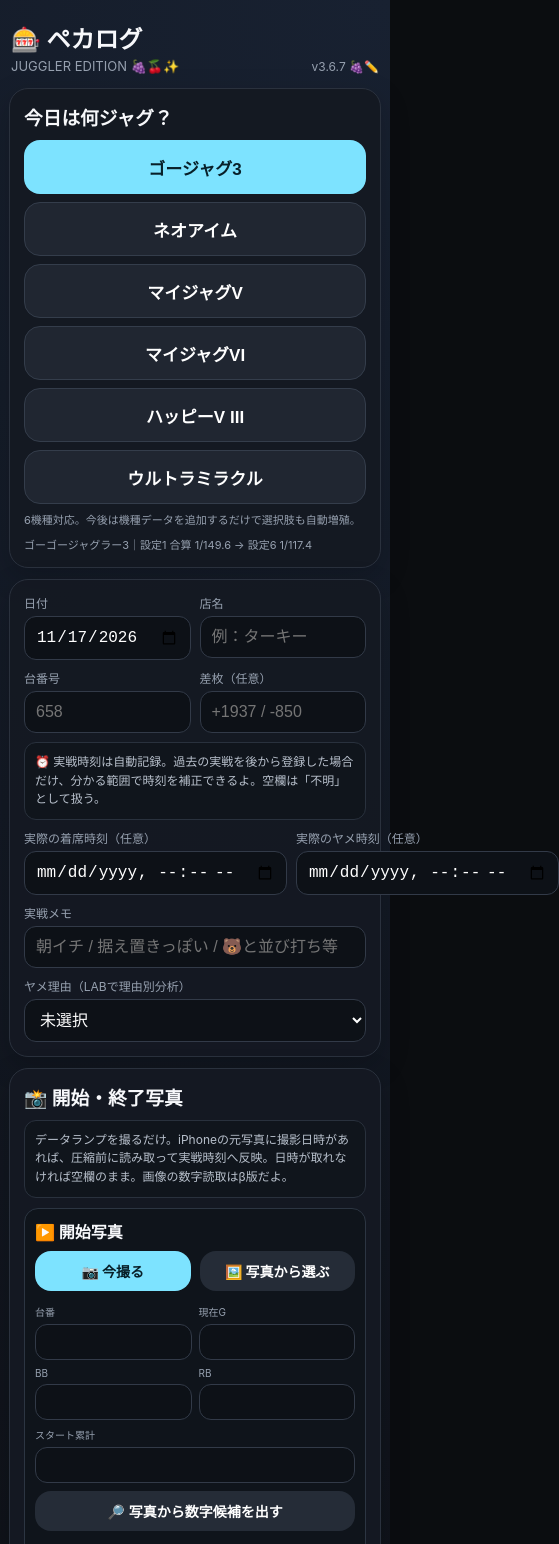
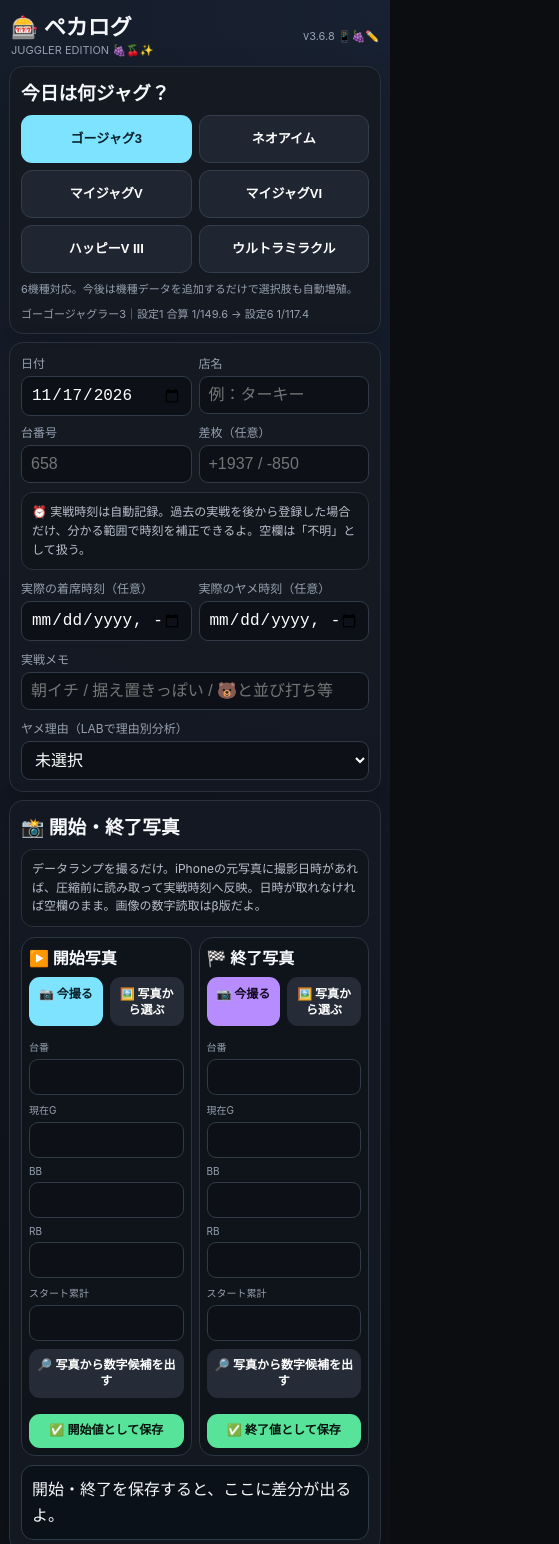
Before and after one commit to a80810041-ui/pekalog, a plain HTML site: page index.html in a window 390 px wide. Shown: the top 1544 px of the page, 559 px wide, since content can reach past the window. Drawn offline with Linux system fonts and the light colour scheme.

Commit message:
Update index.html

```diff
--- a/index.html
+++ b/index.html
@@ -4,7 +4,7 @@
 <meta charset="utf-8">
 <meta name="viewport" content="width=device-width,initial-scale=1,viewport-fit=cover">
 <meta name="theme-color" content="#0b0d10">
-<title>ペカログ JUGGLER EDITION v3.6.7 BONUS EDIT</title>
+<title>ペカログ JUGGLER EDITION v3.6.8 MOBILE</title>
 <style>
 :root{
  --bg:#0b0d10;--panel:#151922;--panel2:#0f1319;--line:#2a313d;--text:#f7f8fb;--muted:#96a0af;
@@ -62,6 +62,48 @@ input,select,textarea{width:100%;background:#0d1117;color:#fff;border:1px solid
 .quickHint{text-align:center;font-size:12px;color:#91a0b2;margin-top:8px}
 .photoDelta{background:#0b1118;border:1px solid #2e3b49;border-radius:12px;padding:10px;margin-top:9px;line-height:1.65}
 @media(max-width:560px){.photoGrid{grid-template-columns:1fr}.photoFields{grid-template-columns:repeat(2,1fr)}}
+
+
+
+/* PEKALOG JUGGLER v3.6.8 | iPhone 12 mini layout: presentation only */
+html,body{max-width:100%;overflow-x:clip}
+.wrap,.card,.notice,.stat,.item,.archiveItem,.archiveJudge,.shareBox{min-width:0;max-width:100%}
+.wrap *{overflow-wrap:anywhere}
+@media(max-width:600px){
+ .wrap{width:100%;max-width:100%;padding:9px 9px calc(25px + env(safe-area-inset-bottom))}
+ header{align-items:center;gap:5px;flex-wrap:wrap;margin:5px 2px 9px}
+ h1{font-size:22px;line-height:1.2}.ver{font-size:11px;white-space:normal;text-align:right}
+ .sub{font-size:11px}
+ .card{border-radius:14px;margin:8px 0;padding:11px}
+ .grid2,.grid3,.grid4,.photoFields,.quickFlags{gap:7px;min-width:0}
+ .grid2>* ,.grid3>* ,.grid4>*,.photoFields>*,.quickFlags>*{min-width:0}
+ .grid3{grid-template-columns:repeat(2,minmax(0,1fr))}
+ .grid4{grid-template-columns:repeat(2,minmax(0,1fr))}
+ .photoGrid{grid-template-columns:repeat(2,minmax(0,1fr));gap:7px}
+ .photoSlot{padding:7px;min-width:0}
+ .photoFields{grid-template-columns:1fr}
+ .stat{min-height:60px;padding:8px;border-radius:11px}
+ .v{font-size:18px;overflow-wrap:anywhere}
+ .btn{max-width:100%;min-width:0;padding:11px 7px;font-size:15px;border-radius:11px;white-space:normal;line-height:1.3}
+ .btn.small{font-size:12px;padding:9px 7px}
+ .quickBonus{font-size:20px!important;padding:14px 7px!important;min-height:55px}
+ .modelBtn{min-height:48px;font-size:13px}
+ input,select,textarea{max-width:100%;min-width:0;font-size:16px;padding:9px;border-radius:9px}
+ .item,.archiveTop,.archiveJudgeTop{min-width:0;flex-wrap:wrap}
+ .item>*,.archiveTop>*,.archiveJudgeTop>*{min-width:0;max-width:100%}
+ .hist{max-height:290px}
+ .shareBox,pre,code{white-space:pre-wrap;overflow-wrap:anywhere;word-break:break-word;max-width:100%}
+ img,svg,canvas,video{max-width:100%;height:auto}
+ table{max-width:100%;width:100%;table-layout:fixed}
+ td,th{overflow-wrap:anywhere;word-break:break-word}
+ .settingRow{grid-template-columns:38px minmax(0,1fr) 47px;gap:5px}
+ .syncDialog{max-width:100%;padding:12px}
+}
+.archiveMobileHead{display:flex;align-items:center;justify-content:space-between;gap:8px;flex-wrap:wrap}
+.archiveMobileHead h3{margin:0}
+.archiveMobileToggle{border:1px solid #465970;background:#243348;color:#eff7ff;padding:9px 11px;border-radius:10px;font-size:13px;font-weight:700;cursor:pointer}
+.archiveMobileBody.isClosed{display:none}
+.archiveMobileSummary{font-size:11px;color:#a7b8cc;margin:8px 0 2px}
 
 </style>
 
@@ -1147,4 +1189,31 @@ function startTurkeyCollection(){
 window.addEventListener('load',updateTurkeySyncStatus);
 </script>
 
+
+<script id="pekalog-mobile-v368">
+(function(){
+ 'use strict';
+ const install=()=>{
+  const heading=[...document.querySelectorAll('.card > h3')].find(h=>h.textContent.includes('保存済み実戦'));
+  if(!heading || heading.closest('.card').dataset.mobileArchiveReady)return;
+  const card=heading.closest('.card');card.dataset.mobileArchiveReady='1';
+  const head=document.createElement('div');head.className='archiveMobileHead';
+  const button=document.createElement('button');button.type='button';button.className='archiveMobileToggle';button.setAttribute('aria-expanded','false');button.textContent='履歴を開く ▾';
+  const body=document.createElement('div');body.className='archiveMobileBody isClosed';body.id='pekaArchiveMobileBody';
+  heading.before(head);head.append(heading,button);
+  while(head.nextSibling)body.appendChild(head.nextSibling);
+  card.append(body);
+  const summary=document.createElement('div');summary.className='archiveMobileSummary';summary.textContent='保存データはそのまま。必要なときだけ一覧を表示';
+  head.after(summary);
+  const setOpen=open=>{body.classList.toggle('isClosed',!open);button.setAttribute('aria-expanded',String(open));button.textContent=open?'履歴を閉じる ▴':'履歴を開く ▾';};
+  button.onclick=()=>setOpen(body.classList.contains('isClosed'));
+  // Open archive automatically when user follows an anchor, leaving stored records untouched.
+  if(location.hash==='#archives')setOpen(true);
+  const version=document.querySelector('header .ver');if(version)version.textContent='v3.6.8 📱🍇✏️';
+  document.title='ペカログ JUGGLER EDITION v3.6.8 MOBILE';
+ };
+ if(document.readyState==='loading')document.addEventListener('DOMContentLoaded',install,{once:true});else install();
+})();
+</script>
+
 </body></html>
```
